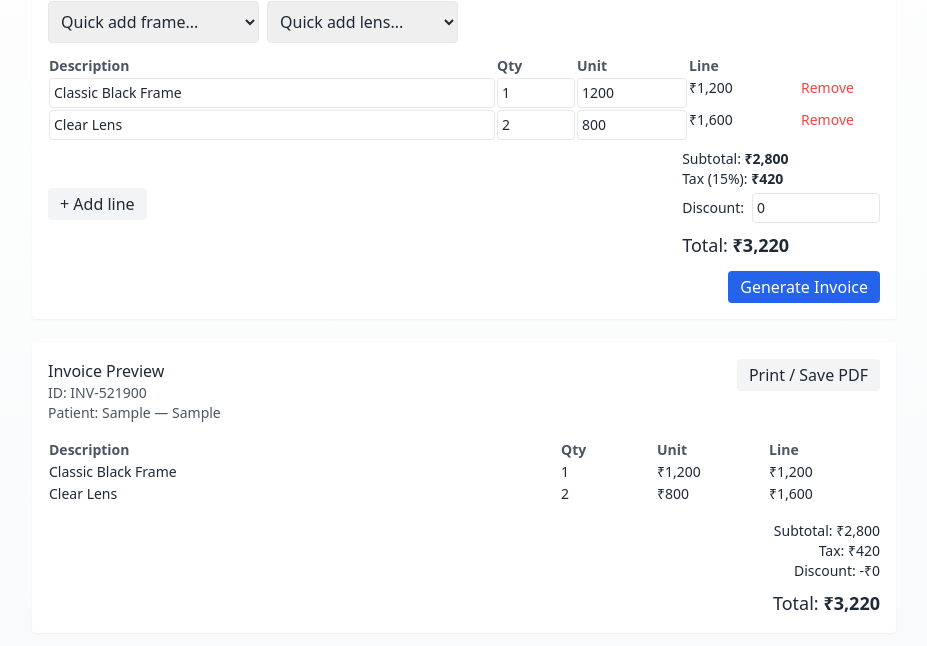
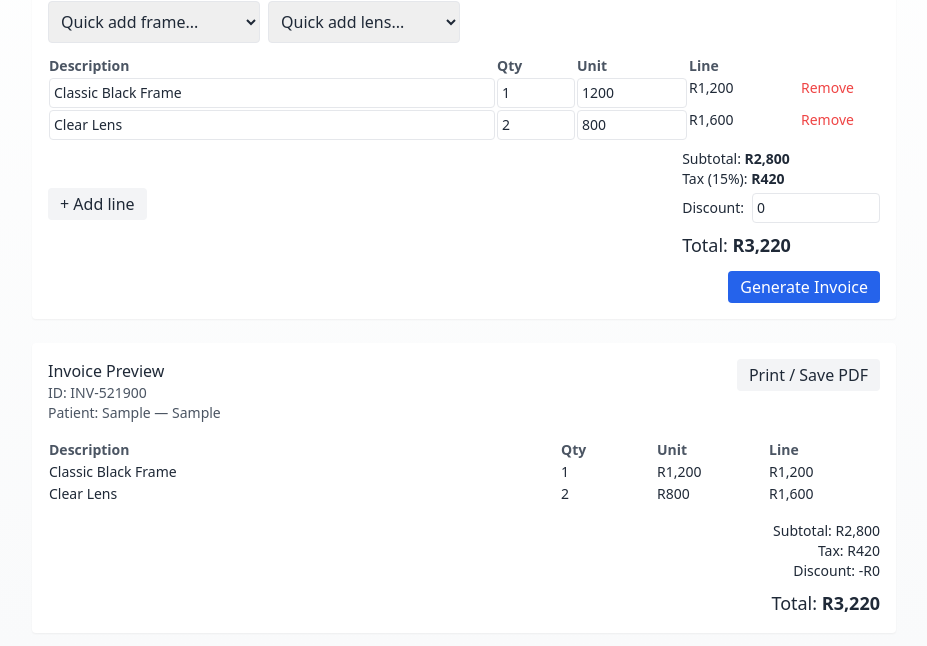
Before and after one commit to dev-thandabantu/lathitha-repo, a React (Vite) app: page / in a window 1280 px wide. Both pictures are taken after typing "Sample", "Sample", "Sample" into the empty fields and a click on the button "Generate Invoice". Shown: the part 243-889 px from the top of the page, without its empty margins (176-1103 px from the left). Built offline with nearby package versions, Linux system fonts and the light colour scheme.

Commit message:
fix(currency): use R for South African Rand in invoices

```diff
--- a/src/views/InvoiceView.jsx
+++ b/src/views/InvoiceView.jsx
@@ -83,11 +83,11 @@ export default function InvoiceView(){
           <div className="sm:col-span-2 flex gap-2">
             <select className="p-2 border rounded" onChange={e=>quickAddFrame(e.target.value)} defaultValue="">
               <option value="" disabled>Quick add frame...</option>
-              {mockFrames.map(f=> <option key={f.id} value={f.id}>{f.name} — ₹{f.price}</option>)}
+              {mockFrames.map(f=> <option key={f.id} value={f.id}>{f.name} — R{f.price}</option>)}
             </select>
             <select className="p-2 border rounded" onChange={e=>quickAddLens(e.target.value)} defaultValue="">
               <option value="" disabled>Quick add lens...</option>
-              {lensOptions.map(l=> <option key={l.id} value={l.id}>{l.name} — ₹{l.price}</option>)}
+              {lensOptions.map(l=> <option key={l.id} value={l.id}>{l.name} — R{l.price}</option>)}
             </select>
           </div>
 
@@ -115,7 +115,7 @@ export default function InvoiceView(){
                       <td>
                         <input className="p-1 border rounded w-full" type="number" value={it.unit} onChange={e=>updateItem(idx, { unit: Number(e.target.value) })} />
                       </td>
-                      <td>₹{(Number(it.qty||0) * Number(it.unit||0)).toLocaleString()}</td>
+                      <td>R{(Number(it.qty||0) * Number(it.unit||0)).toLocaleString()}</td>
                       <td><button onClick={()=>removeItem(idx)} className="text-red-500">Remove</button></td>
                     </tr>
                   ))}
@@ -126,10 +126,10 @@ export default function InvoiceView(){
             <div className="mt-2 flex items-center gap-2">
               <button onClick={addItem} className="px-3 py-1 bg-gray-100 rounded">+ Add line</button>
               <div className="ml-auto text-sm">
-                <div>Subtotal: <strong>₹{subtotal().toLocaleString()}</strong></div>
-                <div>Tax ({Math.round(taxRate*100)}%): <strong>₹{tax().toLocaleString()}</strong></div>
+                <div>Subtotal: <strong>R{subtotal().toLocaleString()}</strong></div>
+                <div>Tax ({Math.round(taxRate*100)}%): <strong>R{tax().toLocaleString()}</strong></div>
                 <div className="flex items-center gap-2 mt-1">Discount: <input type="number" className="p-1 border rounded w-32" value={discount} onChange={e=>setDiscount(Number(e.target.value))} /> </div>
-                <div className="mt-2 text-lg">Total: <strong>₹{grandTotal().toLocaleString()}</strong></div>
+                <div className="mt-2 text-lg">Total: <strong>R{grandTotal().toLocaleString()}</strong></div>
               </div>
             </div>
           </div>
@@ -168,8 +168,8 @@ export default function InvoiceView(){
                   <tr key={it.id}>
                     <td>{it.desc}</td>
                     <td>{it.qty}</td>
-                    <td>₹{it.unit.toLocaleString()}</td>
-                    <td>₹{(it.qty * it.unit).toLocaleString()}</td>
+                    <td>R{it.unit.toLocaleString()}</td>
+                    <td>R{(it.qty * it.unit).toLocaleString()}</td>
                   </tr>
                 ))}
               </tbody>
@@ -177,10 +177,10 @@ export default function InvoiceView(){
           </div>
 
           <div className="mt-4 text-right text-sm">
-            <div>Subtotal: ₹{invoice.subtotal.toLocaleString()}</div>
-            <div>Tax: ₹{invoice.tax.toLocaleString()}</div>
-            <div>Discount: -₹{invoice.discount.toLocaleString()}</div>
-            <div className="mt-2 text-lg">Total: <strong>₹{invoice.total.toLocaleString()}</strong></div>
+            <div>Subtotal: R{invoice.subtotal.toLocaleString()}</div>
+            <div>Tax: R{invoice.tax.toLocaleString()}</div>
+            <div>Discount: -R{invoice.discount.toLocaleString()}</div>
+            <div className="mt-2 text-lg">Total: <strong>R{invoice.total.toLocaleString()}</strong></div>
           </div>
         </section>
       )}
```
